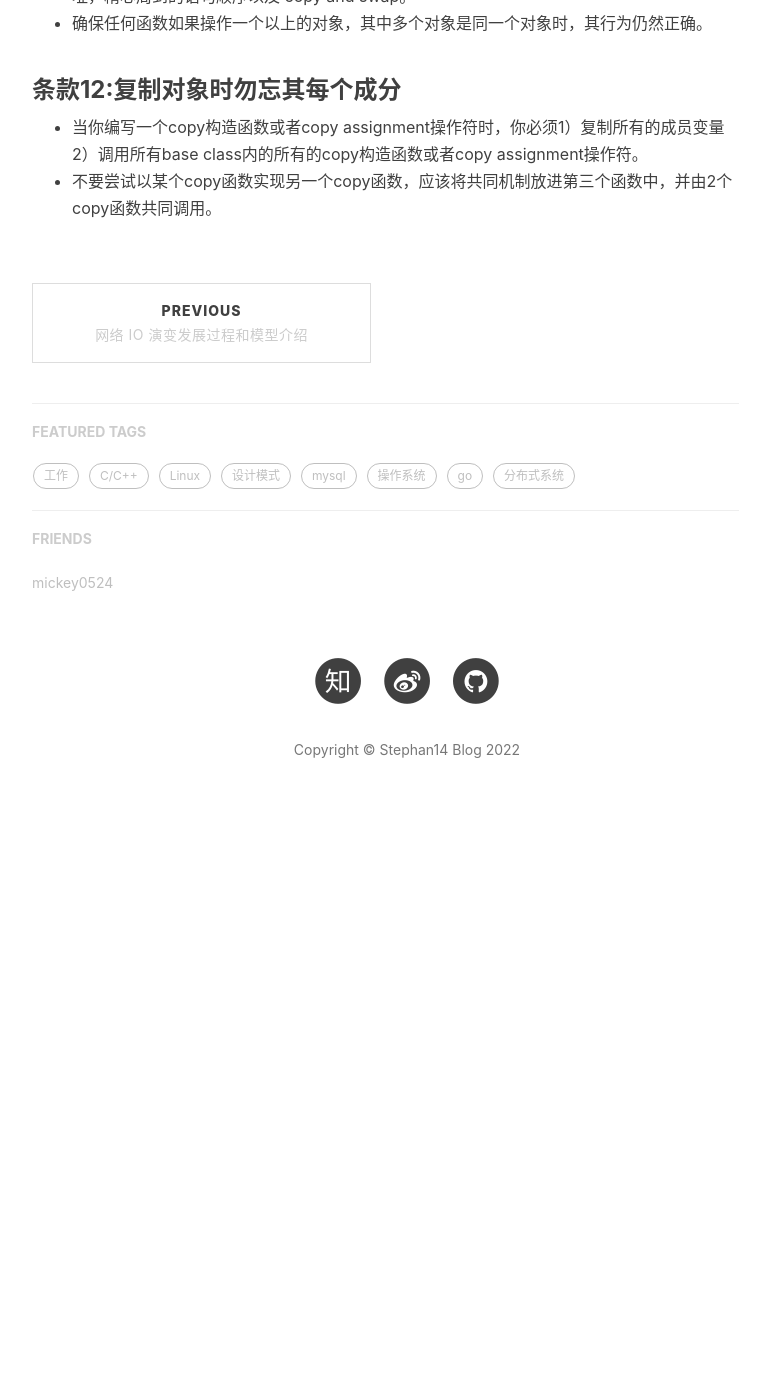
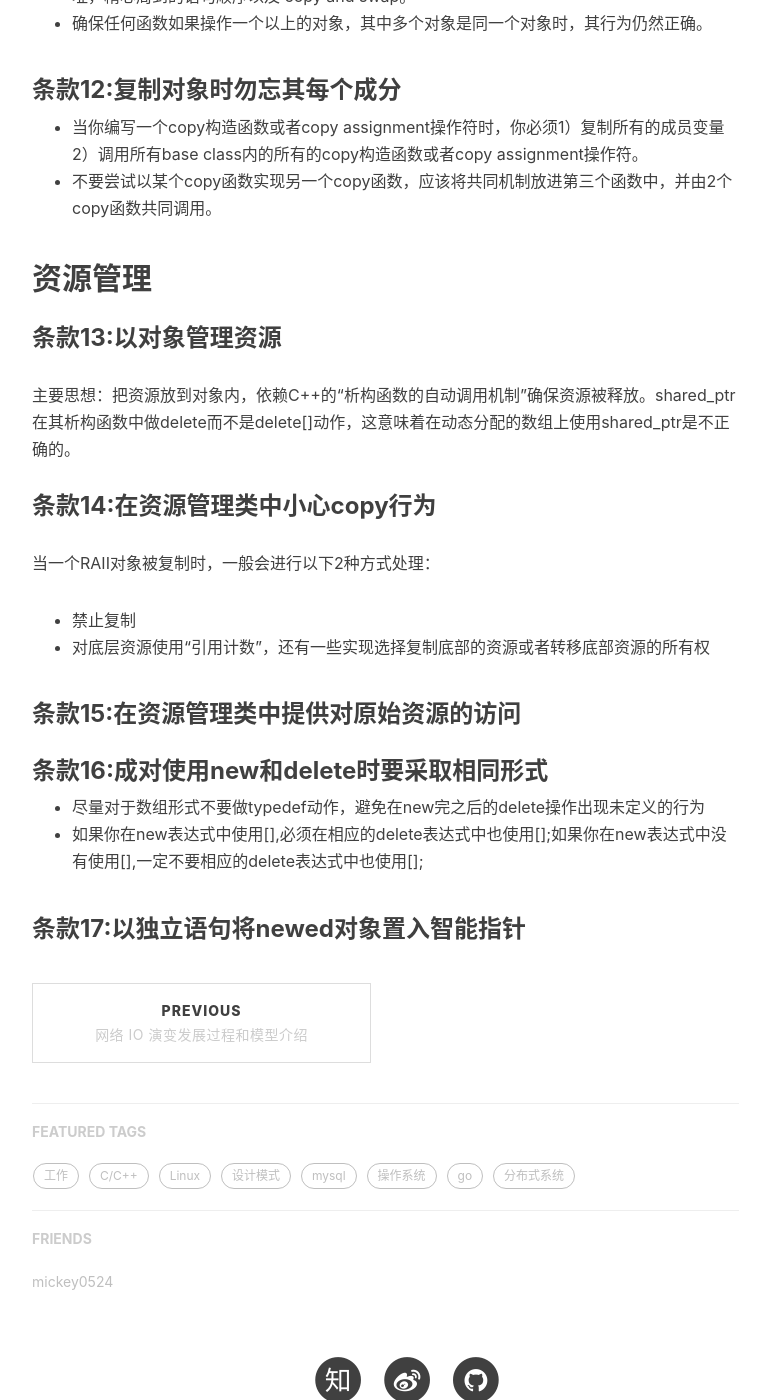
Before and after one commit to Stephan14/Stephan14.github.io, a Jekyll site: the page built from _posts/2022-12-10-effective-c++-reading-note.markdown, in a window 1280 px wide and 1400 px high, scrolled down 3120 px. Shown: the whole window, without its empty margins (233-1003 px from the left). Built offline with Jekyll 4.4.1, drawn with Linux system fonts in a browser that asks for light colours; nearby versions of some CDN libraries; comment, search, counter and statistics services are not loaded; before the commit the page ends 3974 px from its top, so only the background shows below that.

Commit message:
第三章总结

```diff
--- a/_posts/2022-12-10-effective-c++-reading-note.markdown
+++ b/_posts/2022-12-10-effective-c++-reading-note.markdown
@@ -94,3 +94,23 @@ base class构造期间virtual函数绝不会下降到derived class阶层，因
 ### 条款12:复制对象时勿忘其每个成分
 - 当你编写一个copy构造函数或者copy assignment操作符时，你必须1）复制所有的成员变量2）调用所有base class内的所有的copy构造函数或者copy assignment操作符。
 - 不要尝试以某个copy函数实现另一个copy函数，应该将共同机制放进第三个函数中，并由2个copy函数共同调用。
+
+## 资源管理
+
+### 条款13:以对象管理资源
+主要思想：把资源放到对象内，依赖C++的“析构函数的自动调用机制”确保资源被释放。shared_ptr在其析构函数中做delete而不是delete[]动作，这意味着在动态分配的数组上使用shared_ptr是不正确的。
+
+### 条款14:在资源管理类中小心copy行为
+
+当一个RAII对象被复制时，一般会进行以下2种方式处理：
+- 禁止复制
+- 对底层资源使用“引用计数”，还有一些实现选择复制底部的资源或者转移底部资源的所有权
+
+### 条款15:在资源管理类中提供对原始资源的访问
+
+### 条款16:成对使用new和delete时要采取相同形式
+
+- 尽量对于数组形式不要做typedef动作，避免在new完之后的delete操作出现未定义的行为
+- 如果你在new表达式中使用[],必须在相应的delete表达式中也使用[];如果你在new表达式中没有使用[],一定不要相应的delete表达式中也使用[];
+
+### 条款17:以独立语句将newed对象置入智能指针
```
